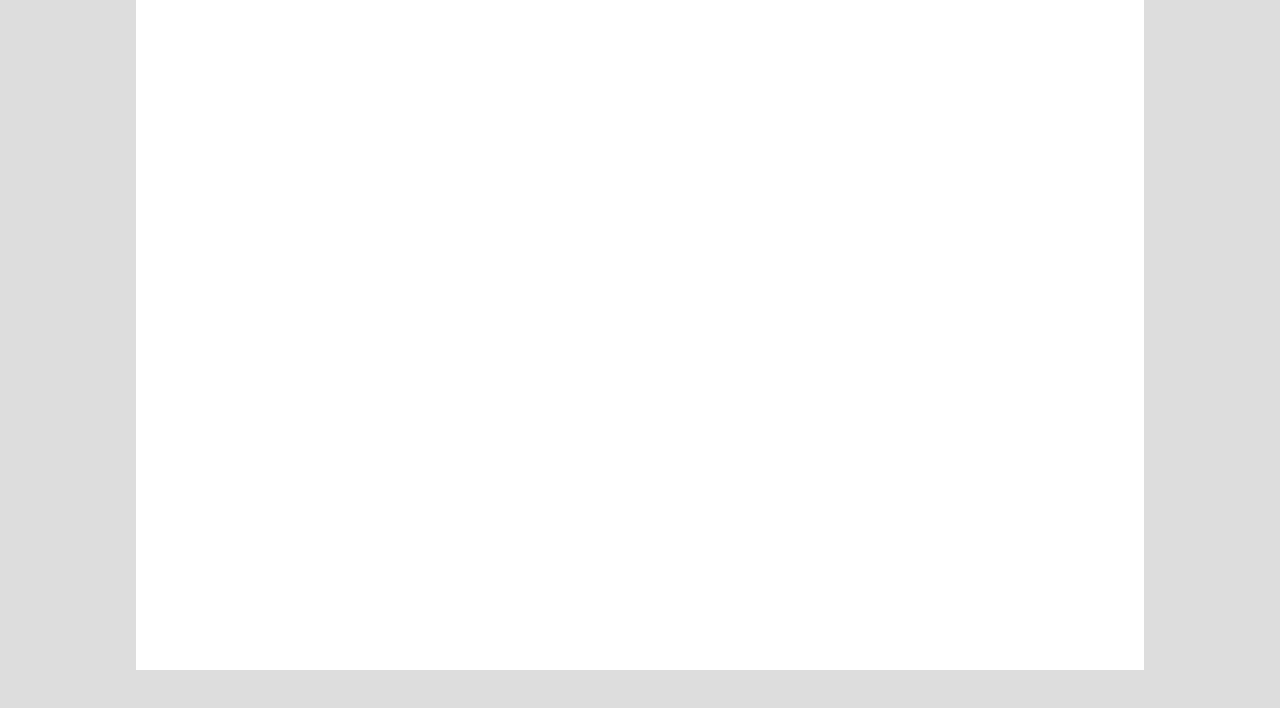
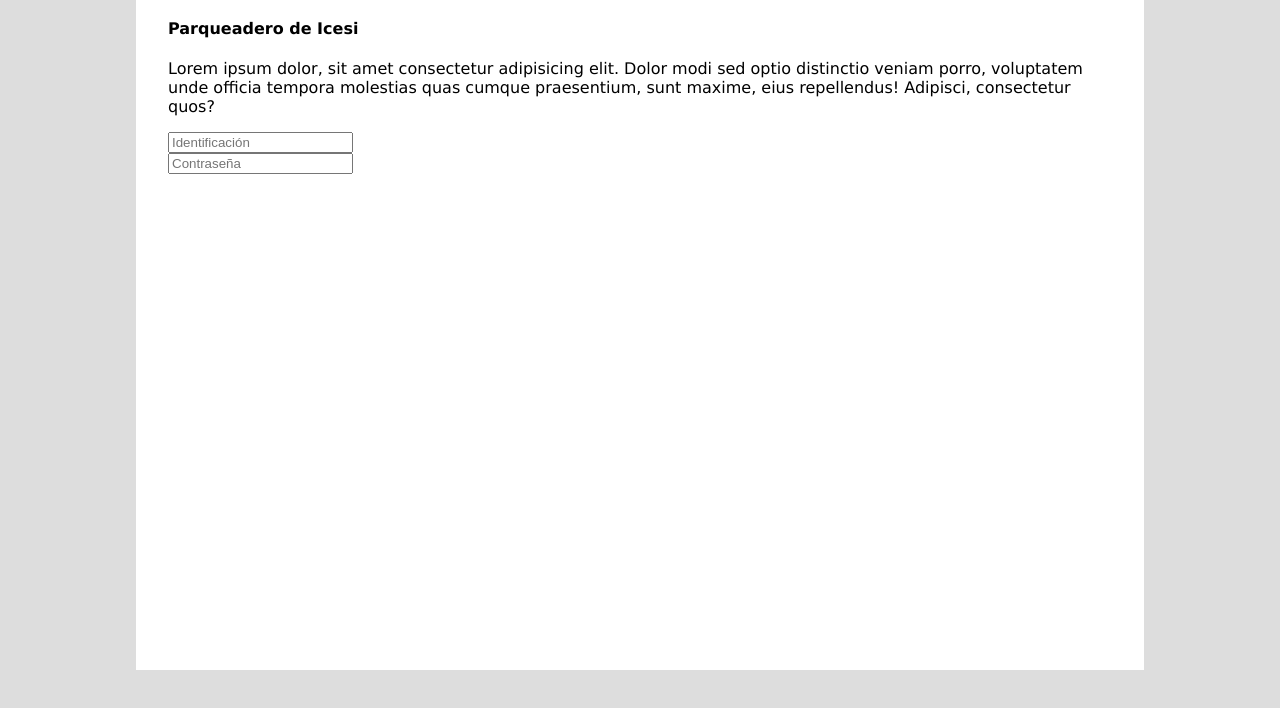
Before and after one commit to Domiciano/IcesiWebPagePassport, a plain HTML site: page servicios.html in a window 1280 px wide. Shown: the part 144-852 px from the top of the page. Drawn offline with Linux system fonts and the light colour scheme.

Commit message:
Description done

```diff
--- a/servicios.html
+++ b/servicios.html
@@ -21,6 +21,15 @@
 
             <h1 id="titulo">Servicios</h1>
 
+
+            <h4>Parqueadero de Icesi</h4>
+
+            <div><p>Lorem ipsum dolor, sit amet consectetur adipisicing elit. Dolor modi sed optio distinctio veniam porro, voluptatem unde officia tempora molestias quas cumque praesentium, sunt maxime, eius repellendus! Adipisci, consectetur quos?</p></div>
+
+            <input type="text" placeholder="Identificación"><br>
+            <input type="password" placeholder="Contraseña"><br>
+
+
         </div>
     </body>
 </html>
```
